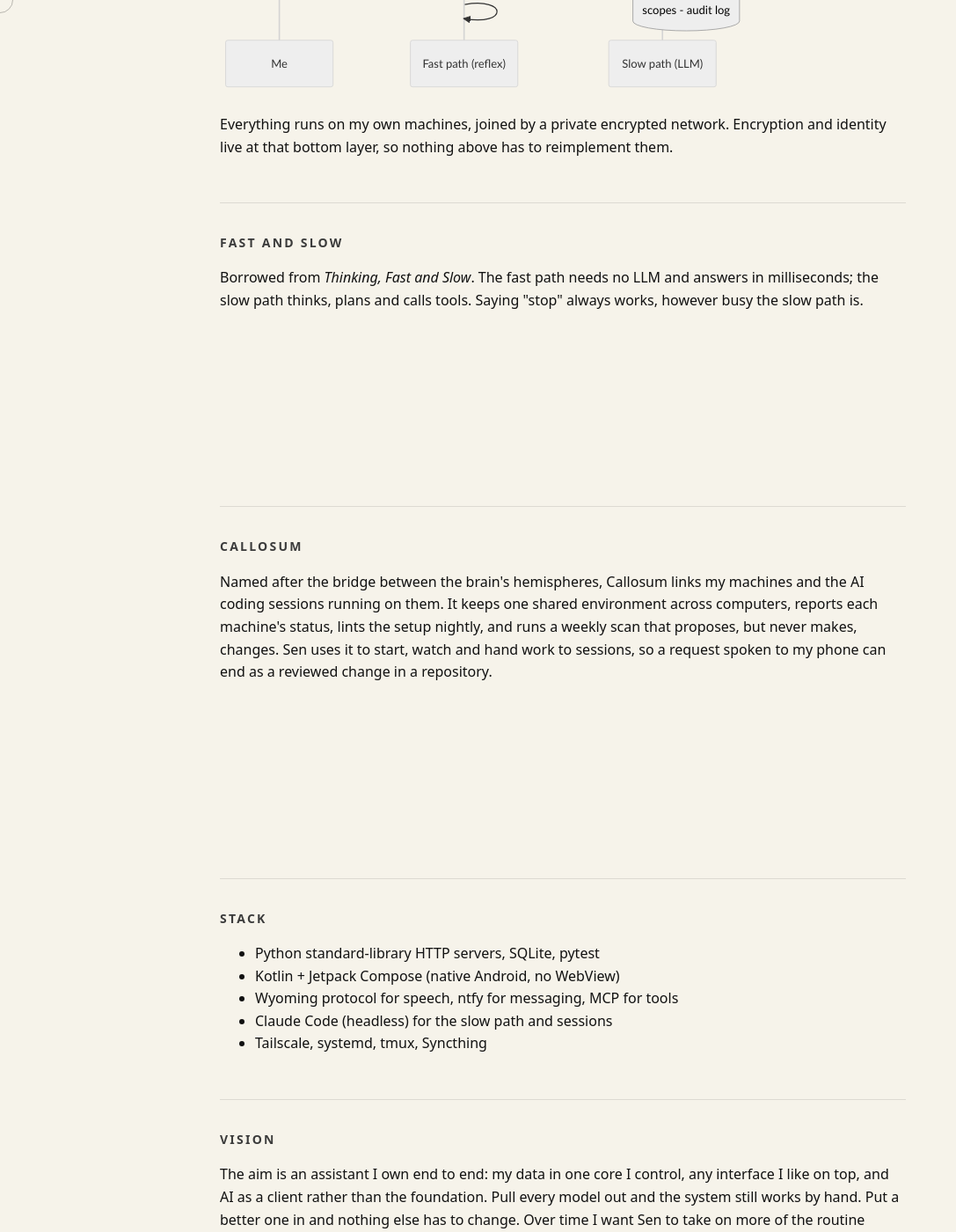
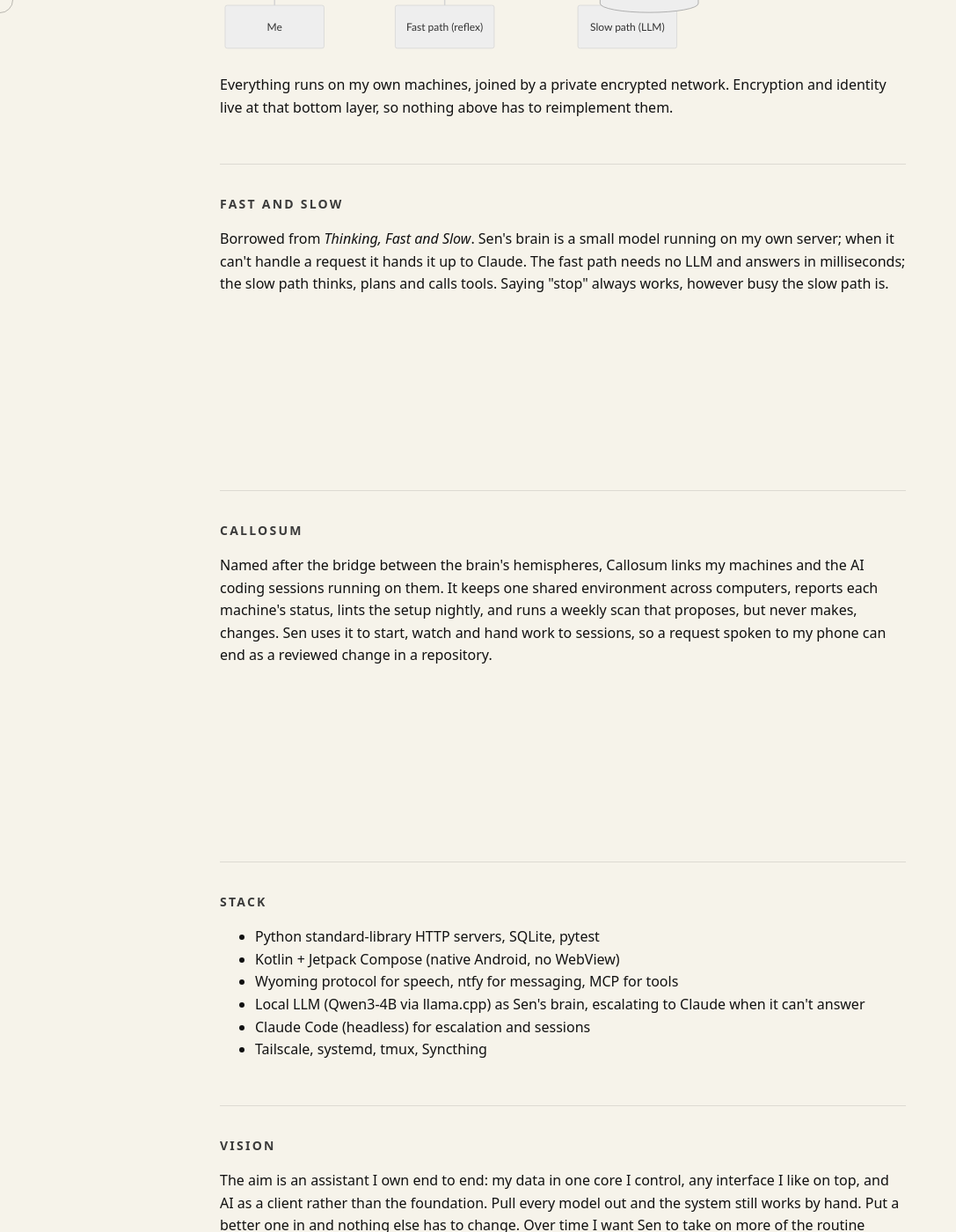
Before and after one commit to Wagz28/Wagz28.github.io, a Jekyll site: the page sen.html, which Jekyll copies as it is, in a window 1280 px wide and 1400 px high, scrolled down 1385 px. Shown: the whole window at 88% size, without its empty margins (0-1087 px from the left). Built offline with Jekyll 4.4.1, drawn with Linux system fonts in a browser that asks for light colours; some of the changed text lies outside the part shown.

Commit message:
Sen page: local model brain with Claude fallback
Co-Authored-By: Claude Opus 5.5 <noreply@anthropic.com>

```diff
--- a/sen.html
+++ b/sen.html
@@ -59,7 +59,7 @@ flowchart TB
     Sessions[Claude sessions]
   end
   Core[(Core<br/>SQLite + HTTP API<br/>scopes - audit log)]
-  Slow[Sen brain<br/>LLM + tools]
+  Slow[Sen brain<br/>local Qwen3-4B + tools<br/>Claude fallback]
   Speech[Speech to text / Text to speech]
   Site --> Core
   App --> Site
@@ -81,7 +81,9 @@ flowchart TB
     <section class="section">
       <h2>Fast and slow</h2>
       <p>
-        Borrowed from <em>Thinking, Fast and Slow</em>. The fast path needs no
+        Borrowed from <em>Thinking, Fast and Slow</em>. Sen's brain is a small
+        model running on my own server; when it can't handle a request it hands
+        it up to Claude. The fast path needs no
         LLM and answers in milliseconds; the slow path thinks, plans and calls tools.
         Saying "stop" always works, however busy the slow path is.
       </p>
@@ -131,7 +133,8 @@ flowchart LR
         <li>Python standard-library HTTP servers, SQLite, pytest</li>
         <li>Kotlin + Jetpack Compose (native Android, no WebView)</li>
         <li>Wyoming protocol for speech, ntfy for messaging, MCP for tools</li>
-        <li>Claude Code (headless) for the slow path and sessions</li>
+        <li>Local LLM (Qwen3-4B via llama.cpp) as Sen's brain, escalating to Claude when it can't answer</li>
+        <li>Claude Code (headless) for escalation and sessions</li>
         <li>Tailscale, systemd, tmux, Syncthing</li>
       </ul>
     </section>
```
